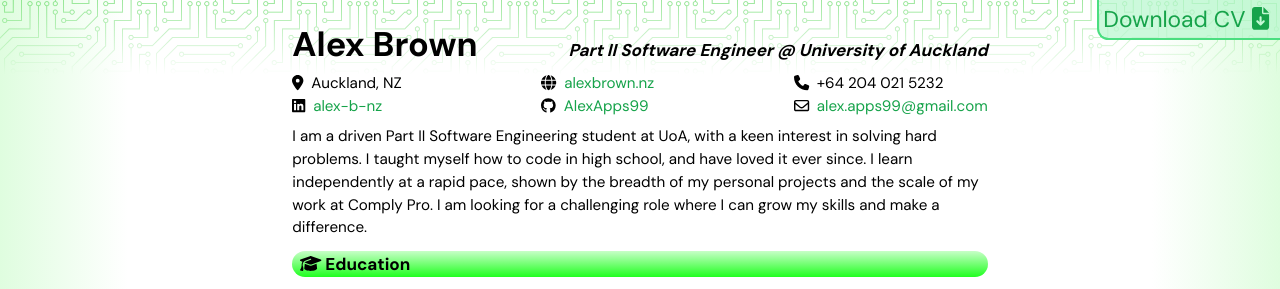
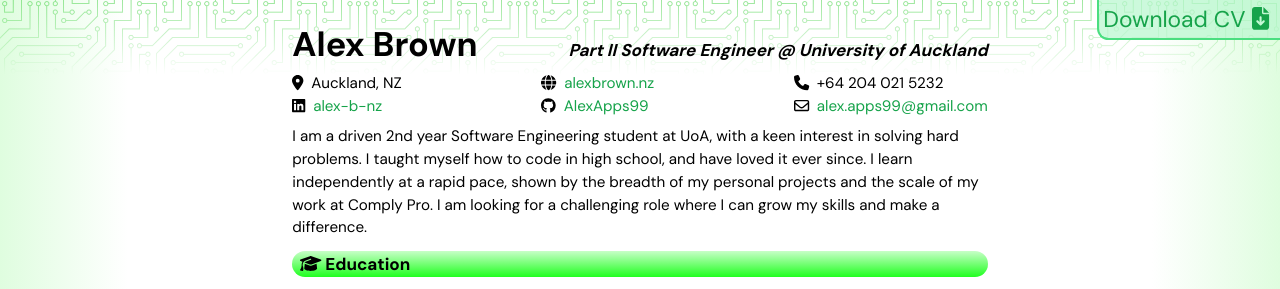
Before and after one commit to AlexApps99/new-personal-site, a Next.js app: page /cv in a window 1280 px wide. Shown: the top 289 px of the page. Built offline with nearby package versions, Linux system fonts and the light colour scheme.

Commit message:
Switch from Part II to 2nd year

```diff
--- a/src/app/config.ts
+++ b/src/app/config.ts
@@ -27,7 +27,7 @@ export const PAGE_TITLE: string = "Alex Brown";
 
 export const EXTERNAL_PAGE_TITLE: string = "Alex Brown's personal site";
 
-export const EXTERNAL_PAGE_DESCRIPTION: string = "A driven Part II Software Engineering student at UoA, with a keen interest in solving hard problems.";
+export const EXTERNAL_PAGE_DESCRIPTION: string = "A driven 2nd year Software Engineering student at UoA, with a keen interest in solving hard problems.";
 
 export const KEYWORDS: string[] = ["Alex Brown", "software engineer", "embedded", "resume", "university"];
 
@@ -75,7 +75,7 @@ export const SOCIALS: {
   // }
 ];
 
-export const ABOUT_BODY: string = `I am a driven Part II Software Engineering student at UoA, \
+export const ABOUT_BODY: string = `I am a driven 2nd year Software Engineering student at UoA, \
 with a keen interest in solving hard problems.
 I taught myself how to code in high school, and have loved it ever since. \
 Recently I've been tinkering a lot with FPGAs and embedded hardware, \
--- a/src/app/cv/page.tsx
+++ b/src/app/cv/page.tsx
@@ -35,7 +35,7 @@ const CONTACT_DATA: { icon: IconDefinition, data: JSX.Element }[] = [
 ];
 
 const SUMMARY: JSX.Element = <p>
-  I am a driven Part II Software Engineering student at UoA, with a keen interest in solving hard problems.
+  I am a driven 2nd year Software Engineering student at UoA, with a keen interest in solving hard problems.
   I taught myself how to code in high school, and have loved it ever since.
   I learn independently at a rapid pace, shown by the breadth of my personal projects and the scale of my work at Comply Pro.
   I am looking for a challenging role where I can grow my skills and make a difference.
```
